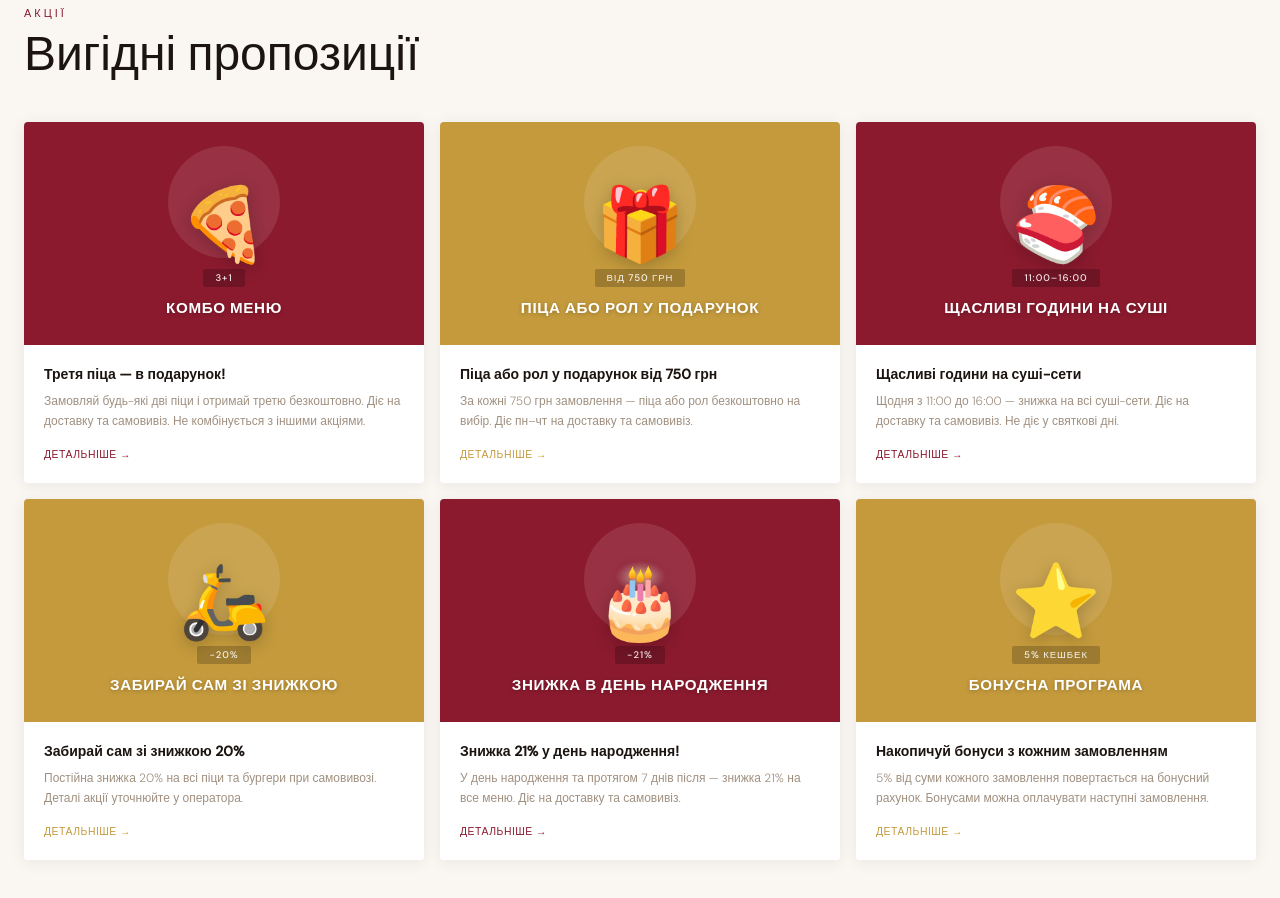
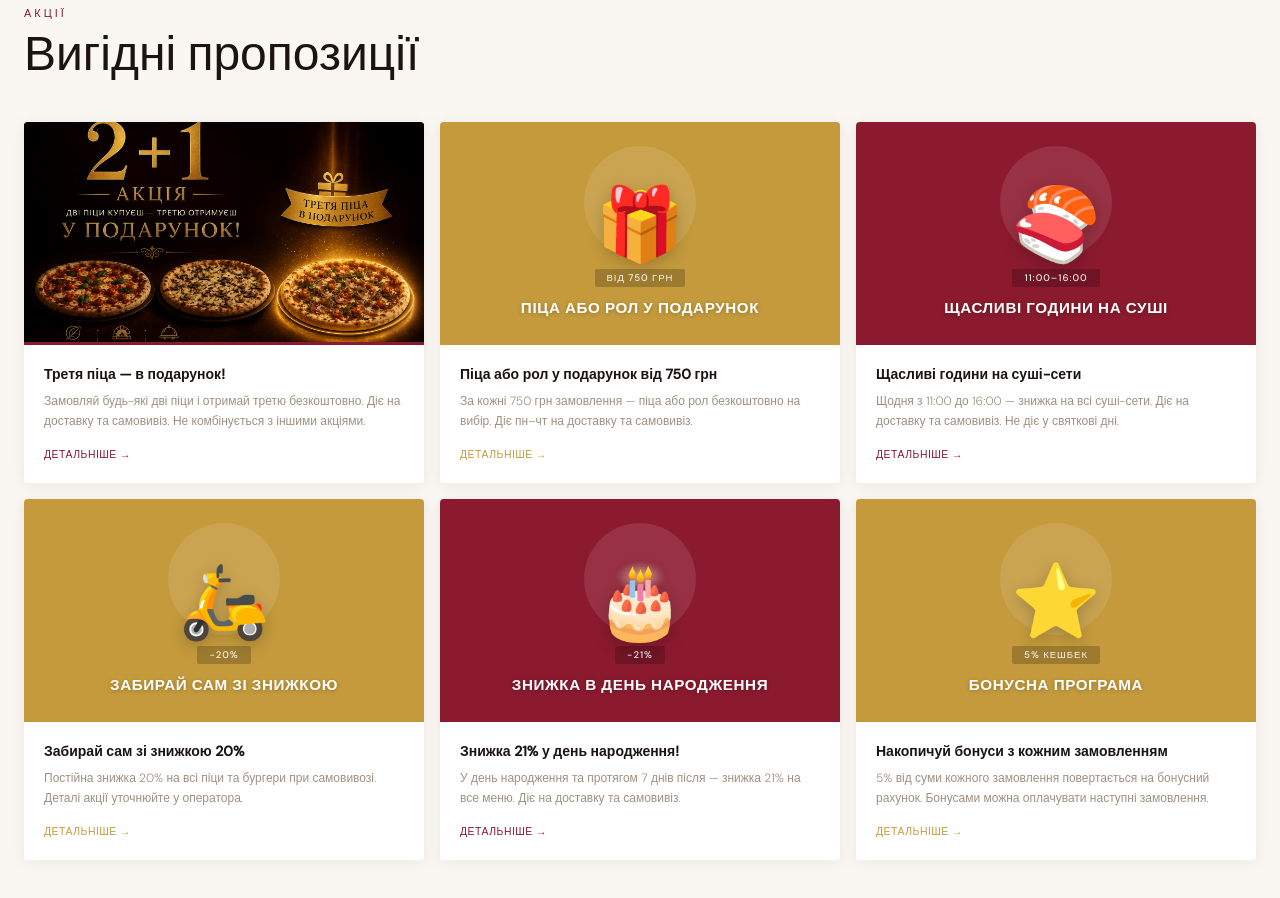
Before and after one commit to danylonahorniuk/brasa-cafe, a Next.js app: page / in a window 1280 px wide. Shown: the part 860-1758 px from the top of the page. Built offline with nearby package versions, Linux system fonts and the light colour scheme.

Commit message:
feat: use generated promo image for pizza 2+1 card
- Move promo-pizza-2plus1.png to public/promos/
- PromoCards now renders image when available, emoji fallback otherwise
- Fix label 3+1 → 2+1

Co-Authored-By: Claude Sonnet 4.6 <noreply@anthropic.com>

```diff
--- a/src/components/home/PromoCards.tsx
+++ b/src/components/home/PromoCards.tsx
@@ -1,3 +1,4 @@
+import Image from "next/image";
 import Link from "next/link";
 import { promos } from "@/data/menu";
 
@@ -24,7 +25,6 @@ export default function PromoCards() {
           </h2>
         </div>
 
-        {/* 4 картки в ряд */}
         <div className="grid grid-cols-1 sm:grid-cols-2 lg:grid-cols-3 gap-4">
           {promos.map((promo, i) => {
             const color = cardColors[i % cardColors.length];
@@ -38,18 +38,27 @@ export default function PromoCards() {
                   transition: "transform 0.3s, box-shadow 0.3s",
                 }}
               >
-                {/* ── Верх — кольоровий ── */}
+                {/* ── Верх ── */}
                 <div
-                  className="flex flex-col items-center justify-end px-6 pt-8 pb-6 relative overflow-hidden"
-                  style={{ background: color, minHeight: "220px" }}
+                  className="relative overflow-hidden"
+                  style={{ minHeight: "220px", background: color }}
                 >
-                  {/* Декоративне коло позаду іконки */}
+                  {promo.image ? (
+                    /* Якщо є згенероване зображення — показуємо його */
+                    <Image
+                      src={promo.image}
+                      alt={promo.title}
+                      fill
+                      className="object-cover transition-transform duration-700 group-hover:scale-105"
+                      sizes="(max-width: 640px) 100vw, (max-width: 1024px) 50vw, 33vw"
+                    />
+                  ) : (
+                    /* Інакше — емодзі + заголовок на кольоровому фоні */
+                    <div className="absolute inset-0 flex flex-col items-center justify-end px-6 pt-8 pb-6">
                       <div
                         className="absolute top-6 left-1/2 -translate-x-1/2 w-28 h-28 rounded-full"
                         style={{ background: "rgba(255,255,255,0.1)" }}
                       />
-
-                  {/* Іконка */}
                       <span
                         className="relative z-10 select-none"
                         style={{ fontSize: "4.5rem", lineHeight: 1, filter: "drop-shadow(0 4px 8px rgba(0,0,0,0.2))" }}
@@ -58,16 +67,12 @@ export default function PromoCards() {
                       >
                         {promo.icon}
                       </span>
-
-                  {/* Label / deal value */}
                       <span
                         className="relative z-10 mt-2 px-3 py-0.5 text-[0.6rem] tracking-widest uppercase font-medium rounded-[2px]"
                         style={{ background: "rgba(0,0,0,0.2)", color: "rgba(255,255,255,0.9)" }}
                       >
                         {promo.label}
                       </span>
-
-                  {/* Заголовок на кольоровому фоні */}
                       <h3
                         className="relative z-10 mt-3 text-center text-white leading-tight uppercase"
                         style={{
@@ -80,6 +85,8 @@ export default function PromoCards() {
                       >
                         {promo.title}
                       </h3>
+                    </div>
+                  )}
                 </div>
 
                 {/* ── Низ — білий ── */}
--- a/src/data/menu.ts
+++ b/src/data/menu.ts
@@ -213,11 +213,12 @@ export const promos = [
   {
     id: 1,
     icon: "🍕",
-    label: "3+1",
+    label: "2+1",
     title: "Комбо меню",
     subtitle: "Третя піца — в подарунок!",
     description: "Замовляй будь-які дві піци і отримай третю безкоштовно. Діє на доставку та самовивіз. Не комбінується з іншими акціями.",
     href: "/menu?category=pizza",
+    image: "/promos/promo-pizza-2plus1.png",
   },
   {
     id: 2,
```
Also changed, not shown: public/promos/promo-pizza-2plus1.png (added). Lines whose indentation alone changed are shown as unchanged.
